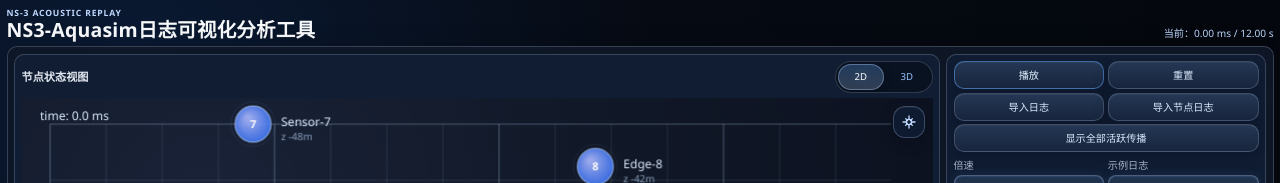
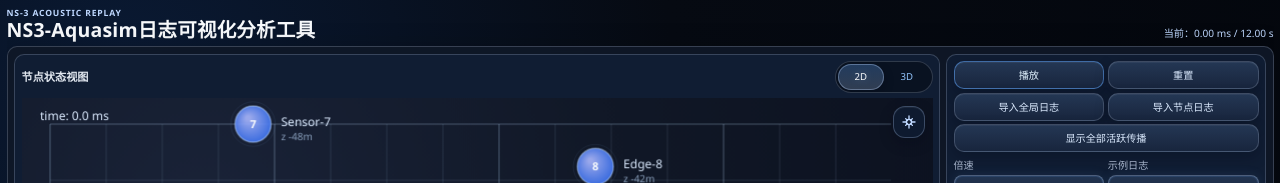
Before and after one commit to txgde-space/Aquasim-visual-web, a Vue app: page / in a window 1280 px wide. Shown: the top 183 px of the page. Built offline with nearby package versions, Linux system fonts and the light colour scheme.

Commit message:
copy: rename log import button to 导入全局日志

```diff
--- a/src/App.vue
+++ b/src/App.vue
@@ -1585,7 +1585,7 @@
             <div class="control-btn-row">
               <button class="btn btn-compact primary" @click="togglePlay">{{ isPlaying ? '暂停' : '播放' }}</button>
               <button class="btn btn-compact" @click="reset">重置</button>
-              <button class="btn btn-compact" @click="openLogFilePicker">导入日志</button>
+              <button class="btn btn-compact" @click="openLogFilePicker">导入全局日志</button>
               <button class="btn btn-compact" @click="openNodeLogFilePicker">导入节点日志</button>
               <button
                 v-if="replayMode === 'global'"
```
